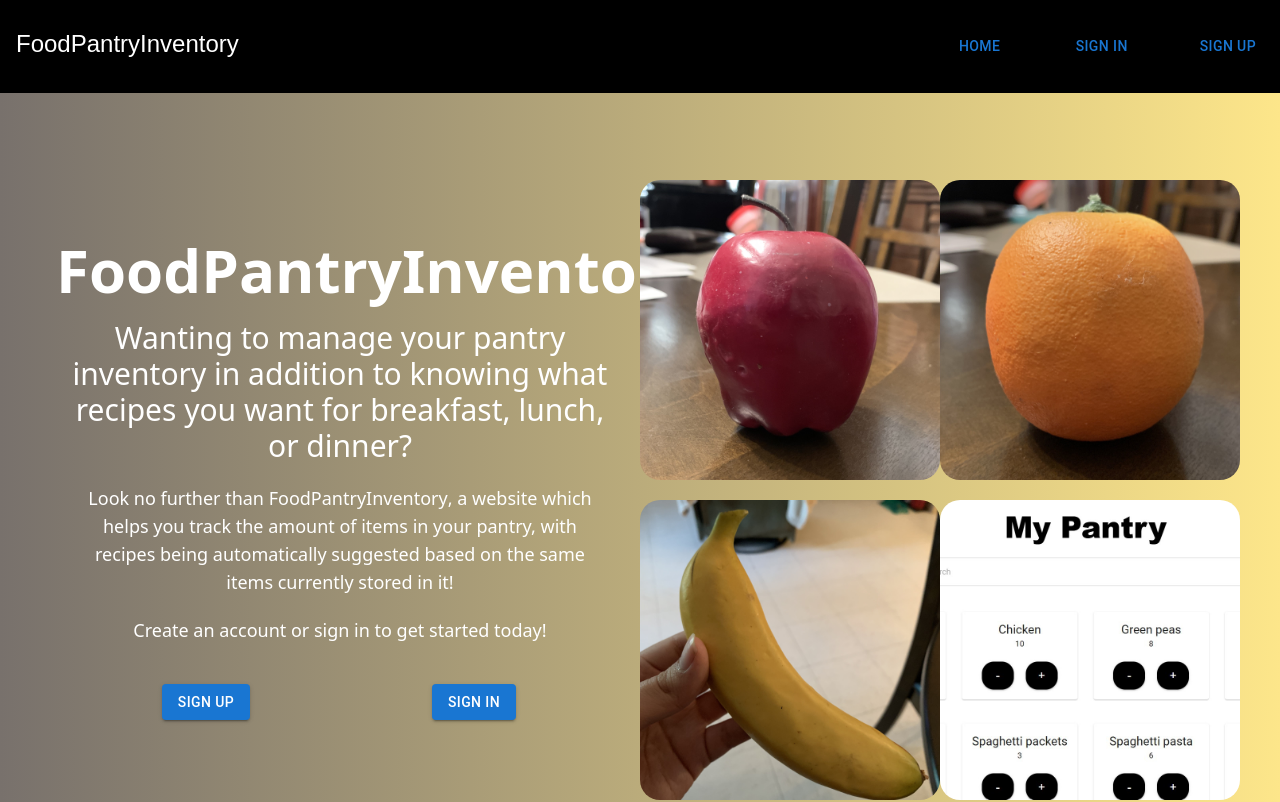
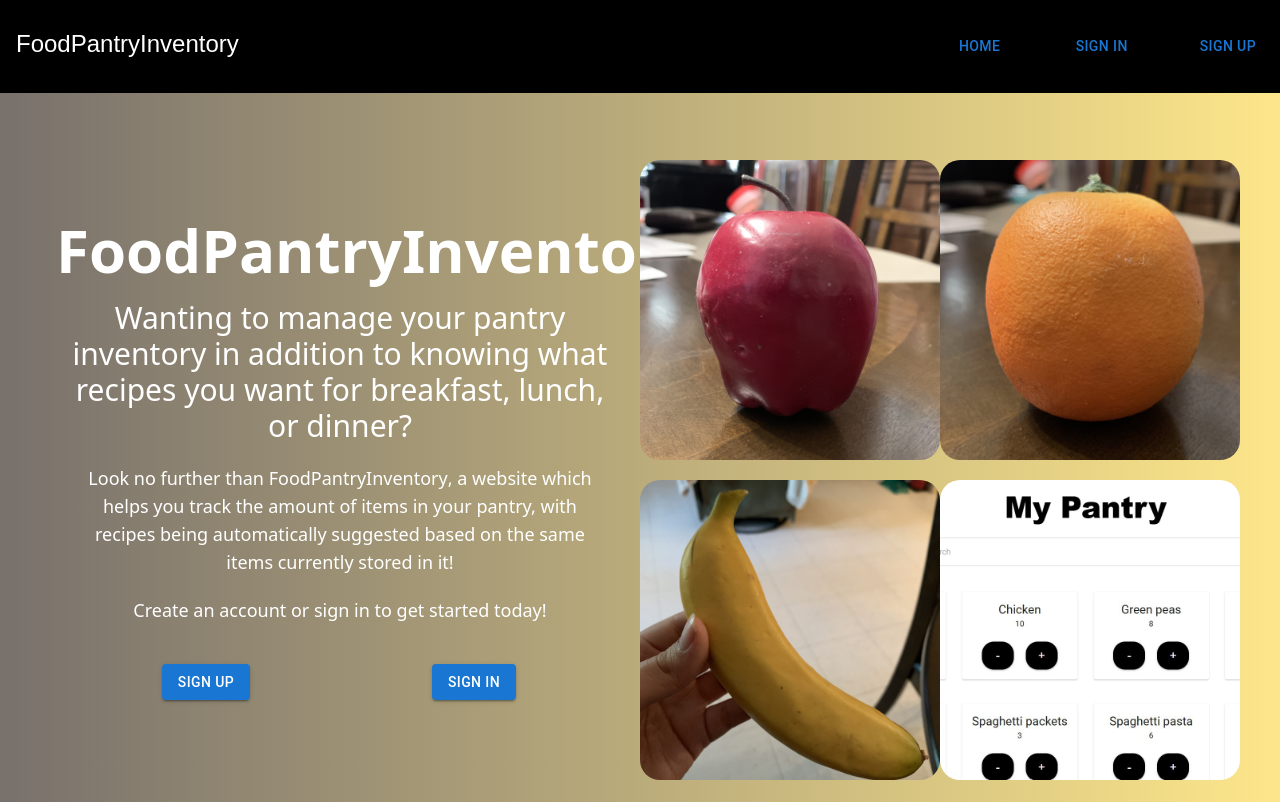
Before and after one commit to rchrisarevalo/pantry-tracker-headstarter-week-2, a Next.js app: page / in a window 1280 px wide. Shown: the top 802 px of the page. Built offline with nearby package versions, Linux system fonts and the light colour scheme; no server answers.

Commit message:
Small UI error in web version fixed

```diff
--- a/app/page.tsx
+++ b/app/page.tsx
@@ -21,7 +21,7 @@ const Home = () => {
         display={"flex"}
         width={"100%"}
         height={"100vh"}
-        marginTop={"10vh"}
+        marginTop={"7.5vh"}
         flexDirection={"column"}
         justifyContent={"center"}
         alignItems={"center"}
```
